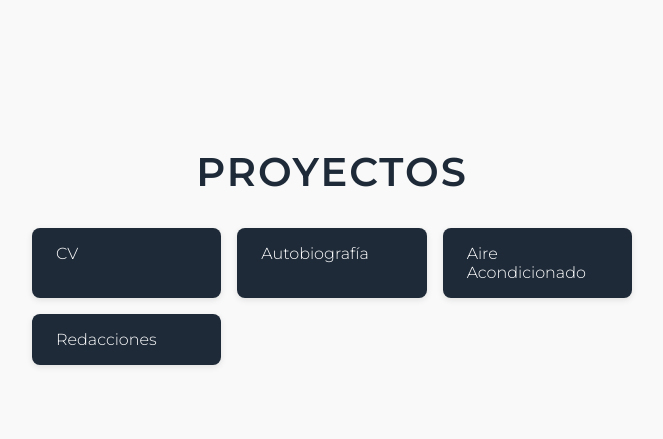
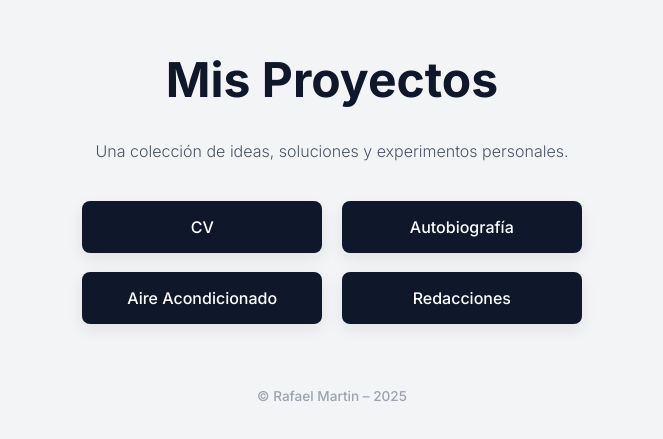
Before and after one commit to RafaelMartinNafarrateRiggs/proyectos, a plain HTML site: page index.html in a window 1280 px wide. Shown: the part 189-628 px from the top of the page, without its empty margins (308-971 px from the left). Drawn offline with Linux system fonts and the light colour scheme.

Commit message:
index.html

```diff
--- a/index.html
+++ b/index.html
@@ -2,66 +2,78 @@
 <html lang="es">
 <head>
   <meta charset="UTF-8" />
-  <meta name="viewport" content="width=device-width, initial-scale=1" />
+  <meta name="viewport" content="width=device-width, initial-scale=1.0" />
   <title>Proyectos</title>
-  <link href="https://fonts.googleapis.com/css2?family=Montserrat:wght@300;600&display=swap" rel="stylesheet" />
+  <link href="https://fonts.googleapis.com/css2?family=Inter:wght@300;500;700&display=swap" rel="stylesheet">
   <style>
     :root {
-      --primary: #1e2a38;
-      --accent: #00bfa5;
-      --background: #f9f9f9;
+      --color-bg: #f3f4f6;
+      --color-text: #1f2937;
+      --color-primary: #0f172a;
+      --color-accent: #38bdf8;
     }
     body {
       margin: 0;
-      font-family: 'Montserrat', sans-serif;
-      background-color: var(--background);
-      color: var(--primary);
+      padding: 0;
+      font-family: 'Inter', sans-serif;
+      background-color: var(--color-bg);
+      color: var(--color-text);
       display: flex;
       flex-direction: column;
       align-items: center;
+      justify-content: center;
       min-height: 100vh;
-      justify-content: center;
-      padding: 2rem;
+      text-align: center;
     }
     h1 {
-      font-weight: 600;
-      font-size: 2.5rem;
-      margin-bottom: 2rem;
-      text-transform: uppercase;
-      letter-spacing: 2px;
+      font-weight: 700;
+      font-size: 3rem;
+      margin-bottom: 1rem;
+      color: var(--color-primary);
+    }
+    p {
+      margin-bottom: 2.5rem;
+      font-weight: 300;
+      color: #4b5563;
     }
     .grid {
       display: grid;
-      gap: 1rem;
-      grid-template-columns: repeat(auto-fit, minmax(180px, 1fr));
-      max-width: 600px;
+      grid-template-columns: repeat(auto-fit, minmax(160px, 1fr));
+      gap: 1.2rem;
+      max-width: 500px;
       width: 100%;
     }
     .btn {
-      background-color: var(--primary);
-      color: white;
-      padding: 1rem 1.5rem;
-      border: none;
+      display: block;
+      padding: 1rem;
       border-radius: 8px;
-      font-size: 1rem;
-      font-weight: 300;
+      background: var(--color-primary);
+      color: #fff;
+      font-weight: 500;
       text-decoration: none;
-      transition: transform 0.2s ease, background 0.3s ease;
-      box-shadow: 0 2px 6px rgba(0, 0, 0, 0.1);
+      transition: all 0.25s ease-in-out;
+      box-shadow: 0 6px 16px rgba(15, 23, 42, 0.08);
     }
     .btn:hover {
-      transform: translateY(-3px);
-      background-color: var(--accent);
+      transform: translateY(-4px);
+      background: var(--color-accent);
+    }
+    footer {
+      margin-top: 4rem;
+      font-size: 0.85rem;
+      color: #9ca3af;
     }
   </style>
 </head>
 <body>
-  <h1>Proyectos</h1>
+  <h1>Mis Proyectos</h1>
+  <p>Una colección de ideas, soluciones y experimentos personales.</p>
   <div class="grid">
-    <a href="cv/index.html" class="btn">CV</a>
-    <a href="autobiografia/index.html" class="btn">Autobiografía</a>
-    <a href="aire-acondicionado/index.html" class="btn">Aire Acondicionado</a>
-    <a href="redacciones/index.html" class="btn">Redacciones</a>
+    <a class="btn" href="cv/index.html">CV</a>
+    <a class="btn" href="autobiografia/index.html">Autobiografía</a>
+    <a class="btn" href="aire-acondicionado/index.html">Aire Acondicionado</a>
+    <a class="btn" href="redacciones/index.html">Redacciones</a>
   </div>
+  <footer>© Rafael Martin – 2025</footer>
 </body>
 </html>
```
